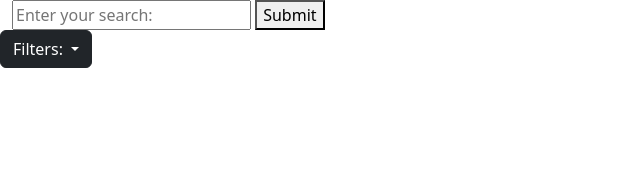
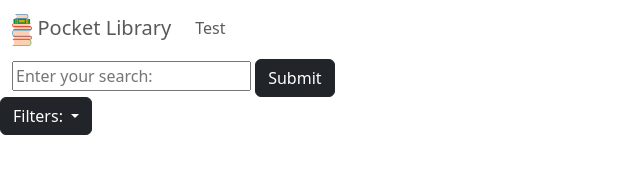
Before and after one commit to charl11e/books-website, a plain HTML site: page index.html in a window 1280 px wide. Shown: the whole page, without its empty margins (0-640 px from the left). Drawn offline with nearby package versions, Linux system fonts and the light colour scheme; files that its build step writes are made by us from their sources.

Commit message:
Started work on navbar

```diff
--- /dev/null
+++ b/css.css
@@ -0,0 +1,3 @@
+.navbar_logo {
+    height:32px;
+}
--- a/index.html
+++ b/index.html
@@ -3,7 +3,7 @@
 
 <head>
     <!--Title & Favicon https://www.w3schools.com/html/html_favicon.asp-->
-    <title>Title</title>
+    <title>Pocket Library</title>
     <link rel="icon" type="image/x-icon" href="/images/favicon.png">
 
 
@@ -12,7 +12,7 @@
     <script src="https://cdn.jsdelivr.net/npm/bootstrap@5.3.2/dist/js/bootstrap.bundle.min.js" integrity="sha384-C6RzsynM9kWDrMNeT87bh95OGNyZPhcTNXj1NW7RuBCsyN/o0jlpcV8Qyq46cDfL" crossorigin="anonymous"></script>
 
     <!--Link CSS sheet & Javascript scripts-->
-    <link href="css.css" rel="stylesheet" type="text/css">
+    <link href="css.css" rel="stylesheet">
     <script src="javascript.js"></script>
     <script src="dataset.js"></script>
 
@@ -26,11 +26,29 @@
 
 <body>
 
+    <!--Navbar https://www.w3schools.com/bootstrap/bootstrap_navbar.asp-->
+    <nav class="navbar navbar-expand-sm navbar-inverse">
+        <div class="container-fluid">
+            <ul class="navbar-nav">
+
+                <a class="navbar-brand" href="/index.html">
+                    <img src="/images/favicon.png" class="navbar_logo" alt="Logo">
+                    <span class="navbar-text">Pocket Library</span>
+                </a>
+
+                <a class="nav-link" href="#" role="button">Test</a>
+
+            </ul>
+        </div>
+
+    </nav>
+
+
     <!--Search Bar https://www.freecodecamp.org/news/how-to-submit-a-form-with-javascript/#:~:text=To%20submit%20a%20form%20using,if%20any%20data%20is%20submitted). https://www.w3schools.com/jsref/event_onsubmit.asp-->
     <div class="container-fluid">
         <form id="searchform" action="" onsubmit="search()">
-            <input type="text" id="searchquery" placeholder="Enter your search:">
-            <button type="submit" id="submit">Submit</button>
+            <input type="text" id="searchquery" class="" placeholder="Enter your search:">
+            <button type="submit" class="btn btn-dark" id="submit">Submit</button>
         </form>
     </div>
     <!--Filter for search bar https://www.w3schools.com/bootstrap5/bootstrap_dropdowns.php-->
```
Also changed, not shown: images/css.css (deleted), images/favicon.png (added).
